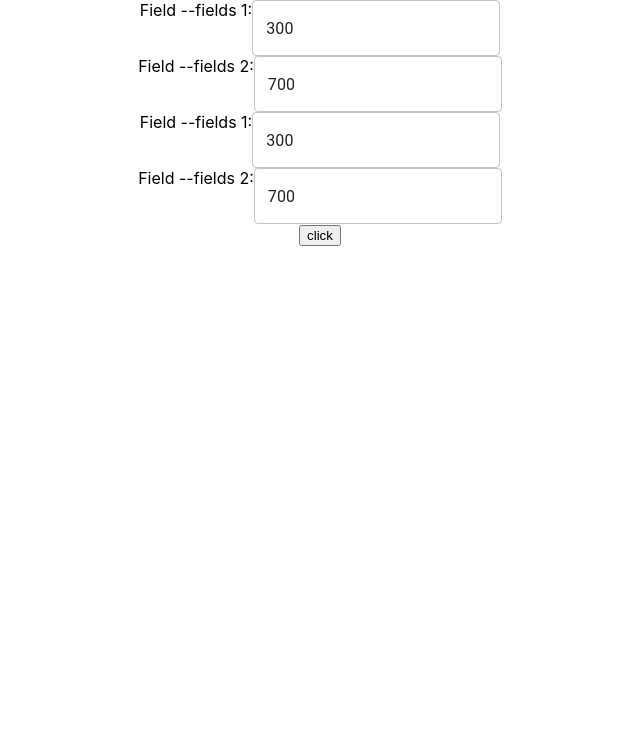
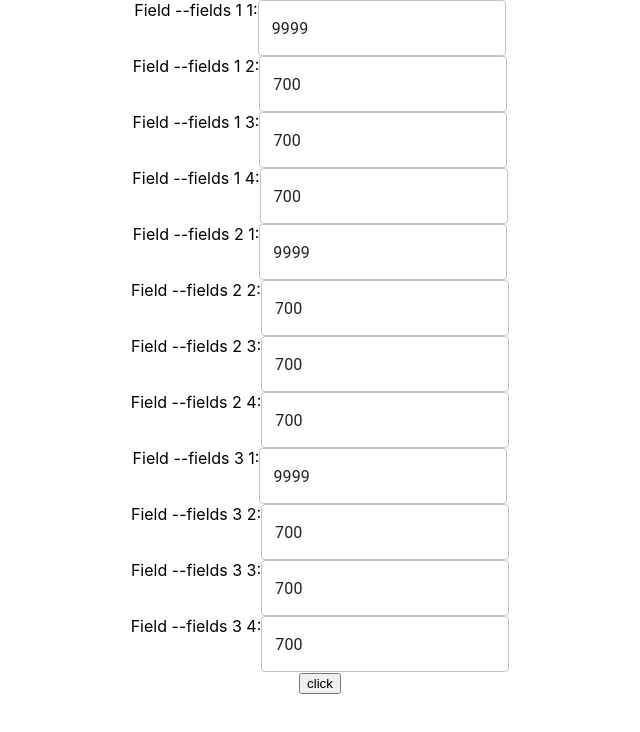
Before and after one commit to anilalappy/react-hook-form, a React (Create React App) app: page / in a window 1280 px wide. Shown: the top 732 px of the page, without its empty margins (320-960 px from the left). Built offline with nearby package versions, Linux system fonts and the light colour scheme.

Commit message:
use array done

```diff
--- a/src/App.tsx
+++ b/src/App.tsx
@@ -11,6 +11,7 @@ function App() {
   const onSubmit = () => {
     console.log("getValues--->",getValues());
   };
+  //say hello to me
   return (
     <div className="App">
       {/* <MultipleInputs /> */}
--- a/src/FieldComponent.tsx
+++ b/src/FieldComponent.tsx
@@ -1,4 +1,5 @@
 import { TextField } from "@mui/material";
+import React, { useEffect, useState } from "react";
 import { Controller, useFormContext } from "react-hook-form";
 interface PropTypes {
   ColIndex: number;
@@ -10,35 +11,50 @@ interface PropTypes {
 export const FieldComponent = ({
   rowIndex,
   ColIndex,
-  shiftItemDetails,
   type,
-  skillSetItemDetails,
 }: PropTypes) => {
   const { control, setValue,getValues } = useFormContext();
-  // console.log('rendr',`${rowIndex}.${ColIndex}`)
-  console.log("🚀 ~ file: FieldComponent.tsx:17 ~ skillSetItemDetails", getValues('fields')[rowIndex].shiftDetails[ColIndex].inputDetails)
+  const [value01, setvalue01] = useState("")
+  React.useEffect(()=>{
+    if(getValues('fields')[rowIndex].shiftDetails[ColIndex]?.inputDetails?.value){
+      setvalue01(getValues('fields')[rowIndex].shiftDetails[ColIndex]?.inputDetails?.value)
+      setValue(
+        `${type}.${rowIndex}.${ColIndex}.inputDetails`,
+        getValues('fields')[rowIndex].shiftDetails[ColIndex]?.inputDetails
+      );
+      console.log('render-compo',getValues('fields')[rowIndex].shiftDetails[ColIndex]?.inputDetails?.value);
+
+    }else{
+      setvalue01('9999')  ///Maximum value from dropdown is set here
+      setValue(
+        `${type}.${rowIndex}.${ColIndex}.inputDetails`,
+        {value:9999,shiftName: "10", isOcbr: false}
+      );
+    }
+  },[])
   return (
     <div>
       <div key={`${rowIndex}.${ColIndex}`}>
         <label htmlFor={`${type}-${ColIndex}`}>
-
-          Field --{type} {ColIndex + 1}:
+          Field --{type} {rowIndex +1} {ColIndex + 1}:
         </label>
         <Controller
           render={({ field }) => (
             <TextField
-              {...field}
+            // {...field}
+            value={value01}
+              onChange={e=>setvalue01(e.target.value)}
               onBlur={(e) => {
                 setValue(
-                  `${type}.${rowIndex}.${ColIndex}.inputDetails`,
-                  {value:e.target.value,shiftName: "10", isOcbr: false}
-                );
+                  `${type}.${rowIndex}.${ColIndex}`,
+                  {...getValues('fields')[rowIndex].shiftDetails[ColIndex],inputDetails:{value:e.target.value,shiftName: "10", isOcbr: false}}
+                )
               }}
             />
           )}
           control={control}
           name={`${type}.${rowIndex}.${ColIndex}.inputDetails.value`}
-          defaultValue={getValues('fields')[rowIndex].shiftDetails[ColIndex].inputDetails.value}
+          // defaultValue={getValues('fields')[rowIndex].shiftDetails[ColIndex].inputDetails.value}
           rules={{ required: true }}
         />
       </div>
--- a/src/FieldWrapperTwo.tsx
+++ b/src/FieldWrapperTwo.tsx
@@ -7,21 +7,11 @@ interface PropTypes {
   type: any;
 }
 export const FieldWrapperTwo = ({ rowIndex, skillSetItemDetails, type }: PropTypes) => {
-  const { control, setValue } = useFormContext();
-  let c = 0;
   return (
     <div>
       {skillSetItemDetails.shiftDetails.map((shiftItemDetails: any, index: any) => {
-        debugger
-        c += 1;
-        console.log(
-          "🚀 ~ file: FieldWrapperTwo.tsx:15 ~ {field.shiftArr.map ~ shiftItem",
-          Math.random().toString()
-        );
-
         return (
           <div key={Math.random().toString()}>
-            {/* // <FieldComponent type={`fields`} index={index} field={field} /> */}
             <FieldComponent
               type={`fields`}
               skillSetItemDetails={skillSetItemDetails}
--- a/src/FieldsWrapper.tsx
+++ b/src/FieldsWrapper.tsx
@@ -3,46 +3,29 @@ import { useFieldArray, useFormContext, useController } from "react-hook-form";
 import { FieldComponent } from "./FieldComponent";
 import { FieldWrapperTwo } from "./FieldWrapperTwo";
 
-const defaultValues = [
-  {
-    value: "field 1",
-    shiftArr: [
-      { newVal: "10", shift: "s10" },
-      { newVal: "10", shift: "s20" },
-      { newVal: "10", shift: "s30" },
-    ],
-  },
-  {
-    value: "field 2",
-    shiftArr: [
-      { newVal: "20", shift: "s10" },
-      { newVal: "20", shift: "s20" },
-      { newVal: "20", shift: "s30" },
-    ],
-  },
-  {
-    value: "field 3",
-    shiftArr: [
-      { newVal: "30", shift: "s10" },
-      { newVal: "30", shift: "s20" },
-      { newVal: "30", shift: "s30" },
-    ],
-  },
-];
-// const shiftSelected = ["10","12"]
 const selectedShiftDetails = [
   {
     shiftName: "10",
     dropwDownOptions: [100, 200, 300],
-    inputDetails: { value: 300, shiftName: "10", isOcbr: false },
+    // inputDetails: { value: 300, shiftName: "10", isOcbr: false },
   },
   {
     shiftName: "12",
     dropwDownOptions: [500, 600, 700],
     inputDetails: { value: 700, shiftName: "12", isOcbr: false },
   },
+  {
+    shiftName: "12",
+    dropwDownOptions: [500, 600, 700],
+    inputDetails: { value: 700, shiftName: "12", isOcbr: false },
+  },
+  {
+    shiftName: "12",
+    dropwDownOptions: [500, 600, 700],
+    inputDetails: { value: 700, shiftName: "12", isOcbr: false },
+  }
 ];
-const disciplineArray = ["RN,ICU", "DOC,BURN"];
+const disciplineArray = ["RN,ICU", "DOC,BURN","PED,CHILD"];
 
 const arr = disciplineArray.map((skillSet) => {
   return {
@@ -50,38 +33,30 @@ const arr = disciplineArray.map((skillSet) => {
     shiftDetails: selectedShiftDetails,
   };
 });
-console.log("🚀 ~ file: FieldsWrapper.tsx:23 ~ arr ~ arr", arr);
 
 interface FieldValues {
   value: string;
 }
 
 const FieldsWrapper = () => {
-  const { control, reset, setValue } = useFormContext();
-  // const control = useController({
-  //     defaultValue: {
-  //         fields: defaultValues
-  //     },
-  //     name: "fields"
-  // })
+
+
+  const {  setValue } = useFormContext();
+
+
   const {
-    fields,
-    append,
-    remove: removeField,
-    replace,
+    fields:skillsetArray,
   } = useFieldArray({
-    control,
     name: "fields",
   });
 
   React.useEffect(() => {
     setValue("fields", arr);
-    // replace(defaultValues)
   }, []);
+
   return (
     <div>
-      {fields.map((skillSetItemDetails, index) => (
-        // <FieldComponent type={`fields`} index={index} field={field}/>
+      {skillsetArray.map((skillSetItemDetails, index) => (
         <div key={Math.random().toString()}>
           <FieldWrapperTwo
             type={`fields`}
--- a/src/HookForm.tsx
+++ b/src/HookForm.tsx
@@ -18,233 +18,23 @@ interface FormValues {
   fields: Field[];
 }
 
- export  const billRatesArray = [
-    {
-      skillSet: "RN, ICU, Burn ICU",
-      shiftDetails: [
-        {
-          shiftName: "8",
-          shiftRatesArray: [
-            {
-              value: "95.00",
-              index: 0,
-              disciplineId: 1,
-              specialtyId: 1,
-              subSpecialtyId: 4,
-              shift: "8",
-              shiftID: 1,
-            },
-            {
-              min: {
-                value: "",
-              },
-              max: {
-                value: "",
-              },
-              index: 1,
-              disciplineId: 1,
-              specialtyId: 1,
-              subSpecialtyId: 4,
-              shift: "8",
-              shiftID: 1,
-            },
-          ],
-        },
-        {
-          shiftName: "11.5",
-          shiftRatesArray: [
-            {
-              value: "95.00",
-              index: 0,
-              disciplineId: 1,
-              specialtyId: 1,
-              subSpecialtyId: 4,
-              shift: "11.5",
-              shiftID: 5,
-            },
-            {
-              min: {
-                value: "",
-              },
-              max: {
-                value: "",
-              },
-              index: 1,
-              disciplineId: 1,
-              specialtyId: 1,
-              subSpecialtyId: 4,
-              shift: "11.5",
-              shiftID: 5,
-            },
-          ],
-        },
-        {
-          shiftName: "12",
-          shiftRatesArray: [
-            {
-              value: "95.00",
-              index: 0,
-              disciplineId: 1,
-              specialtyId: 1,
-              subSpecialtyId: 4,
-              shift: "12",
-              shiftID: 3,
-            },
-            {
-              min: {
-                value: "",
-              },
-              max: {
-                value: "",
-              },
-              index: 1,
-              disciplineId: 1,
-              specialtyId: 1,
-              subSpecialtyId: 4,
-              shift: "12",
-              shiftID: 3,
-            },
-          ],
-        },
-      ],
-    },
-    {
-      skillSet: "2RN2, 2ICU3, 2Burn ICU3",
-      shiftDetails: [
-        {
-          shiftName: "8",
-          shiftRatesArray: [
-            {
-              value: "95.00",
-              index: 0,
-              disciplineId: 1,
-              specialtyId: 1,
-              subSpecialtyId: 4,
-              shift: "8",
-              shiftID: 1,
-            },
-            {
-              min: {
-                value: "",
-              },
-              max: {
-                value: "",
-              },
-              index: 1,
-              disciplineId: 1,
-              specialtyId: 1,
-              subSpecialtyId: 4,
-              shift: "8",
-              shiftID: 1,
-            },
-          ],
-        },
-        {
-          shiftName: "11.5",
-          shiftRatesArray: [
-            {
-              value: "95.00",
-              index: 0,
-              disciplineId: 1,
-              specialtyId: 1,
-              subSpecialtyId: 4,
-              shift: "11.5",
-              shiftID: 5,
-            },
-            {
-              min: {
-                value: "",
-              },
-              max: {
-                value: "",
-              },
-              index: 1,
-              disciplineId: 1,
-              specialtyId: 1,
-              subSpecialtyId: 4,
-              shift: "11.5",
-              shiftID: 5,
-            },
-          ],
-        },
-        {
-          shiftName: "12",
-          shiftRatesArray: [
-            {
-              value: "95.00",
-              index: 0,
-              disciplineId: 1,
-              specialtyId: 1,
-              subSpecialtyId: 4,
-              shift: "12",
-              shiftID: 3,
-            },
-            {
-              min: {
-                value: "",
-              },
-              max: {
-                value: "",
-              },
-              index: 1,
-              disciplineId: 1,
-              specialtyId: 1,
-              subSpecialtyId: 4,
-              shift: "12",
-              shiftID: 3,
-            },
-          ],
-        },
-      ],
-    },
-  ];
 
 export const HookForm: React.FC = () => {
   const methods = useForm<FormValues>();
 
   const { control, handleSubmit, register, getValues } = methods;
 
-  useEffect(() => {
-    onSubmit();
-  });
   const onSubmit = () => {
     console.log("getValues--->", getValues());
   };
 
-  //-----------------------
 
-
-  const defaultValues = [
-    { column1: "default value 1-1", column2: "default value 1-2" },
-    { column1: "default value 2-1", column2: "default value 2-2" },
-    { column1: "default value 3-1", column2: "default value 3-2" },
-  ];
-  useEffect(() => {
-    const defArr = [];
-    const defaultValues = billRatesArray.map((skillSet, rowIndex) => {
-      const updatedShiftDetails = skillSet.shiftDetails.map(
-        (col, colIndex) => ({ ...col, ["colName"]: `Column${colIndex + 1}` })
-      );
-      // skillSet.shiftDetails.map((shiftItem,columnIndex)=>{
-      // const row = updatedShiftDetails.reduce((acc, shiftDetails) => {
-      //   acc[shiftDetails.colName] = `default value for ${shiftDetails.colName}`;
-      //   return acc;
-      // }, {});
-
-
-      // })
-      skillSet.shiftDetails = updatedShiftDetails;
-      return skillSet;
-    });
-    // console.log("🚀 ~ file: HookForm.tsx:237 ~ defaultValues ~ defaultValues", defaultValues)
-  });
 
   return (
     <FormProvider {...methods}>
       <DevTool control={control} placement="top-left" />
       <form onSubmit={handleSubmit(onSubmit)}>
         <FieldsWrapper />
-        {/* <GWWWrapper /> */}
         <button onClick={()=>onSubmit()}>click</button>
       </form>
     </FormProvider>
```
